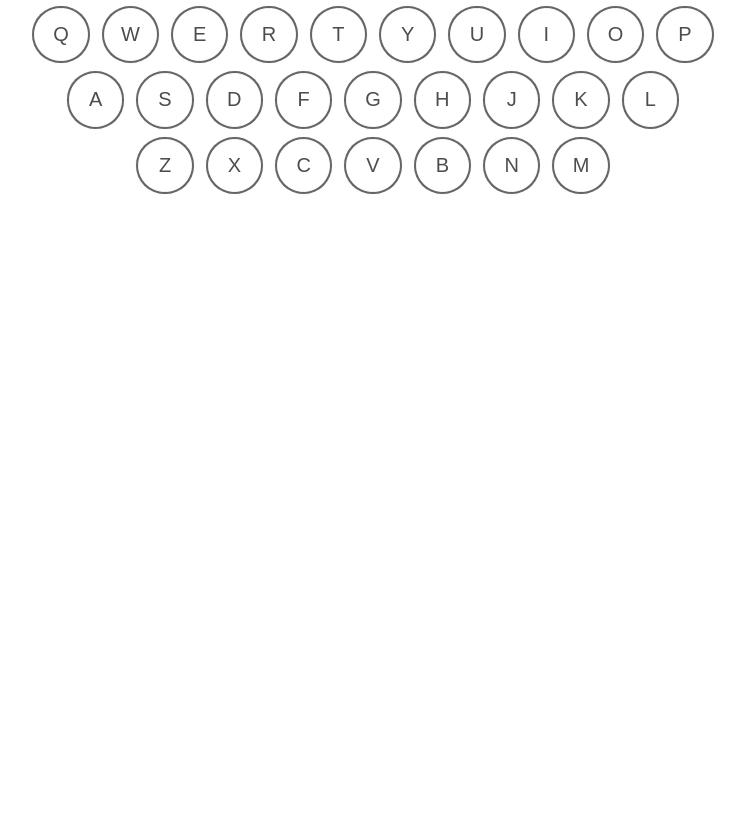
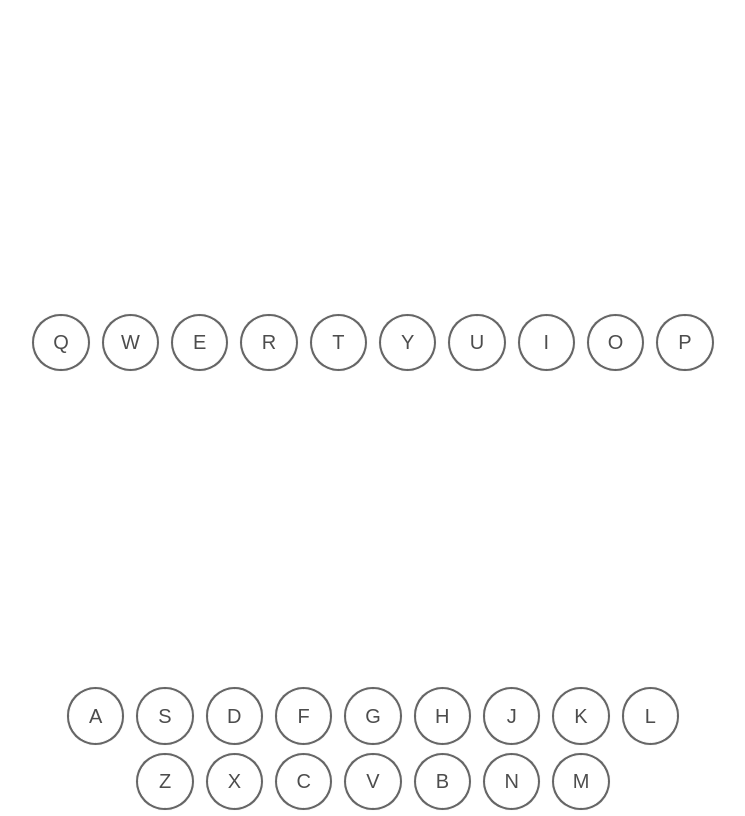
Before and after one commit to takuaki/vscode-extension-keyboard, a React app: page / in a window 1280 px wide. Shown: the whole page, without its empty margins (267-1012 px from the left). Built offline with nearby package versions, Linux system fonts and the light colour scheme.

Commit message:
modify animation + layout position

```diff
--- a/src/styles/_all.sass
+++ b/src/styles/_all.sass
@@ -1,2 +1,3 @@
 @import "button.sass"
 @import "board.sass"
+@import "app.sass"
--- /dev/null
+++ b/src/styles/app.sass
@@ -0,0 +1,2 @@
+#app
+	height: 100vh
--- a/src/styles/board.sass
+++ b/src/styles/board.sass
@@ -1,5 +1,10 @@
 .board
 	width: 100%
+	height: 100%
+	display: flex
+	align-items: center
+	flex-direction: column
+	justify-content: center
 	&__line
 		display: flex
 		flex-wrap: wrap
--- a/src/styles/button.sass
+++ b/src/styles/button.sass
@@ -10,8 +10,8 @@
 	border: 1px white solid
 	border-radius: 50%
 	box-shadow: 0 0 0 2px hsl(0deg,0%, 40%), 0 0 1px 2px hsl(0deg,0%,80%)
-	transition-duration: 0.3s
-	transition-timing-function: ease-in-out
+	transition-duration: 1.0s
+	transition-timing-function: cubic-bezier(0, 0, 0, 0.96)
 	transition-property: background, box-shadow
 	//dont focus
 	&:focus
```
